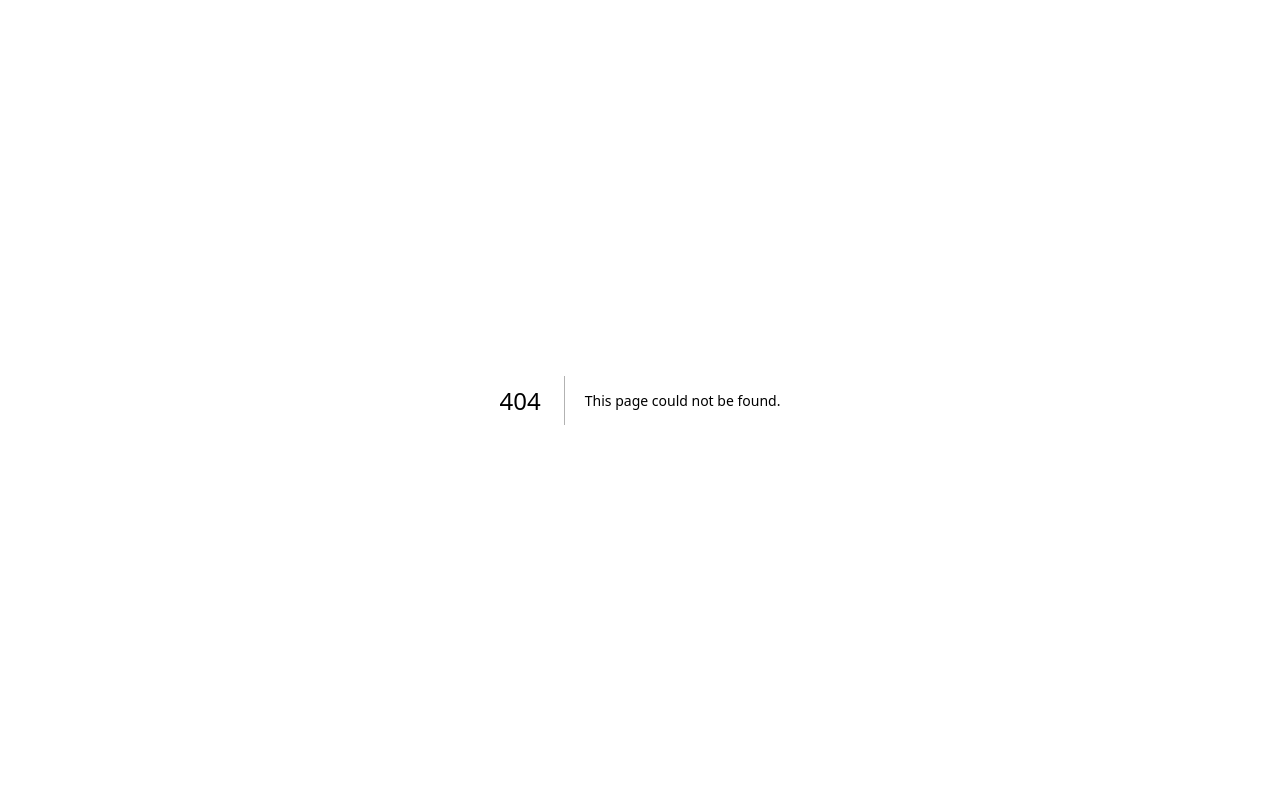
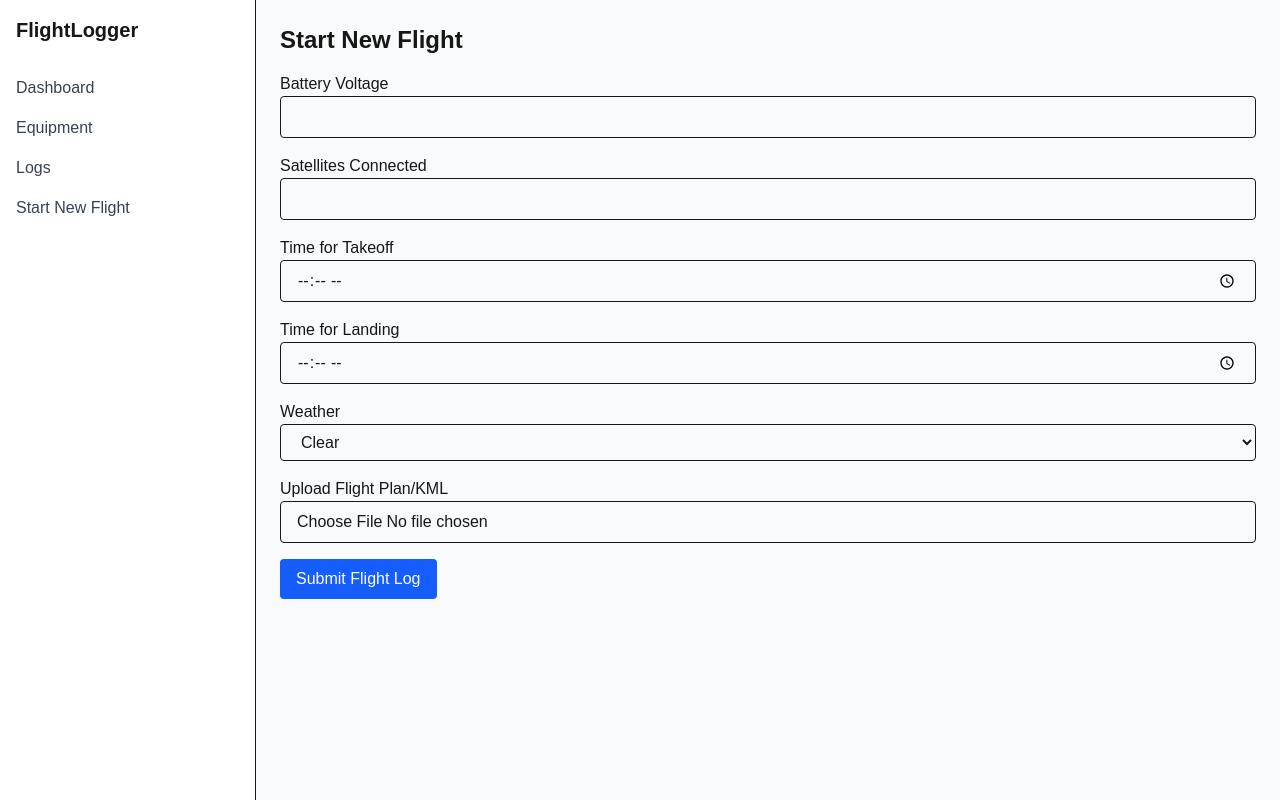
Before and after one commit to opsecfreak/FlightReady-UAV, a Next.js app in the folder flightlogger-app/: page /dashboard/new-flight in a window 1280 px wide. Before the commit this address had no page. Built offline with nearby package versions, Linux system fonts and the light colour scheme.

Commit message:
inital pages

```diff
--- /dev/null
+++ b/flightlogger-app/src/app/dashboard/equipment/page.tsx
@@ -0,0 +1,35 @@
+import { useState } from "react";
+
+export default function EquipmentPage() {
+  const [equipment, setEquipment] = useState<string[]>([]);
+  const [newItem, setNewItem] = useState("");
+
+  function addEquipment(e: React.FormEvent) {
+    e.preventDefault();
+    if (newItem.trim()) {
+      setEquipment([...equipment, newItem.trim()]);
+      setNewItem("");
+    }
+  }
+
+  return (
+    <div>
+      <h1 className="text-2xl font-bold mb-4">Equipment</h1>
+      <form onSubmit={addEquipment} className="mb-4 flex gap-2">
+        <input
+          type="text"
+          placeholder="Add drone or equipment"
+          value={newItem}
+          onChange={e => setNewItem(e.target.value)}
+          className="border px-4 py-2 rounded w-full"
+        />
+        <button type="submit" className="bg-blue-600 text-white px-4 py-2 rounded">Add</button>
+      </form>
+      <ul className="list-disc pl-6">
+        {equipment.map((item, idx) => (
+          <li key={idx}>{item}</li>
+        ))}
+      </ul>
+    </div>
+  );
+}
--- /dev/null
+++ b/flightlogger-app/src/app/dashboard/logs/page.tsx
@@ -0,0 +1,8 @@
+export default function LogsPage() {
+  return (
+    <div>
+      <h1 className="text-2xl font-bold mb-4">Flight Logs</h1>
+      <p>All previous flights will be listed here. (Feature coming soon)</p>
+    </div>
+  );
+}
--- /dev/null
+++ b/flightlogger-app/src/app/dashboard/new-flight/page.tsx
@@ -0,0 +1,73 @@
+import { useState } from "react";
+
+export default function NewFlightPage() {
+  const [battery, setBattery] = useState("");
+  const [sats, setSats] = useState("");
+  const [takeoff, setTakeoff] = useState("");
+  const [landing, setLanding] = useState("");
+  const [weather, setWeather] = useState("Clear");
+  const [warning, setWarning] = useState("");
+  const [file, setFile] = useState<File | null>(null);
+
+  function handleWeatherChange(e: React.ChangeEvent<HTMLSelectElement>) {
+    const value = e.target.value;
+    setWeather(value);
+    if (["Storm", "High Wind", "Rain"].includes(value)) {
+      setWarning("Warning: Unsafe weather conditions!");
+    } else {
+      setWarning("");
+    }
+  }
+
+  function handleFileChange(e: React.ChangeEvent<HTMLInputElement>) {
+    if (e.target.files && e.target.files[0]) {
+      setFile(e.target.files[0]);
+    }
+  }
+
+  function handleSubmit(e: React.FormEvent) {
+    e.preventDefault();
+    // Placeholder: Save flight log, upload file, etc.
+    alert("Flight log submitted! PDF briefing will be generated.");
+  }
+
+  return (
+    <div>
+      <h1 className="text-2xl font-bold mb-4">Start New Flight</h1>
+      <form onSubmit={handleSubmit} className="space-y-4">
+        <div>
+          <label className="block font-medium">Battery Voltage</label>
+          <input type="text" value={battery} onChange={e => setBattery(e.target.value)} className="border px-4 py-2 rounded w-full" />
+        </div>
+        <div>
+          <label className="block font-medium">Satellites Connected</label>
+          <input type="text" value={sats} onChange={e => setSats(e.target.value)} className="border px-4 py-2 rounded w-full" />
+        </div>
+        <div>
+          <label className="block font-medium">Time for Takeoff</label>
+          <input type="time" value={takeoff} onChange={e => setTakeoff(e.target.value)} className="border px-4 py-2 rounded w-full" />
+        </div>
+        <div>
+          <label className="block font-medium">Time for Landing</label>
+          <input type="time" value={landing} onChange={e => setLanding(e.target.value)} className="border px-4 py-2 rounded w-full" />
+        </div>
+        <div>
+          <label className="block font-medium">Weather</label>
+          <select value={weather} onChange={handleWeatherChange} className="border px-4 py-2 rounded w-full">
+            <option value="Clear">Clear</option>
+            <option value="Cloudy">Cloudy</option>
+            <option value="High Wind">High Wind</option>
+            <option value="Rain">Rain</option>
+            <option value="Storm">Storm</option>
+          </select>
+          {warning && <p className="text-red-600 mt-2">{warning}</p>}
+        </div>
+        <div>
+          <label className="block font-medium">Upload Flight Plan/KML</label>
+          <input type="file" accept=".pdf,.kml" onChange={handleFileChange} className="border px-4 py-2 rounded w-full" />
+        </div>
+        <button type="submit" className="bg-blue-600 text-white px-4 py-2 rounded">Submit Flight Log</button>
+      </form>
+    </div>
+  );
+}
```
Also changed, not shown: 1 other file (tests, documents, lock files or other folders).
